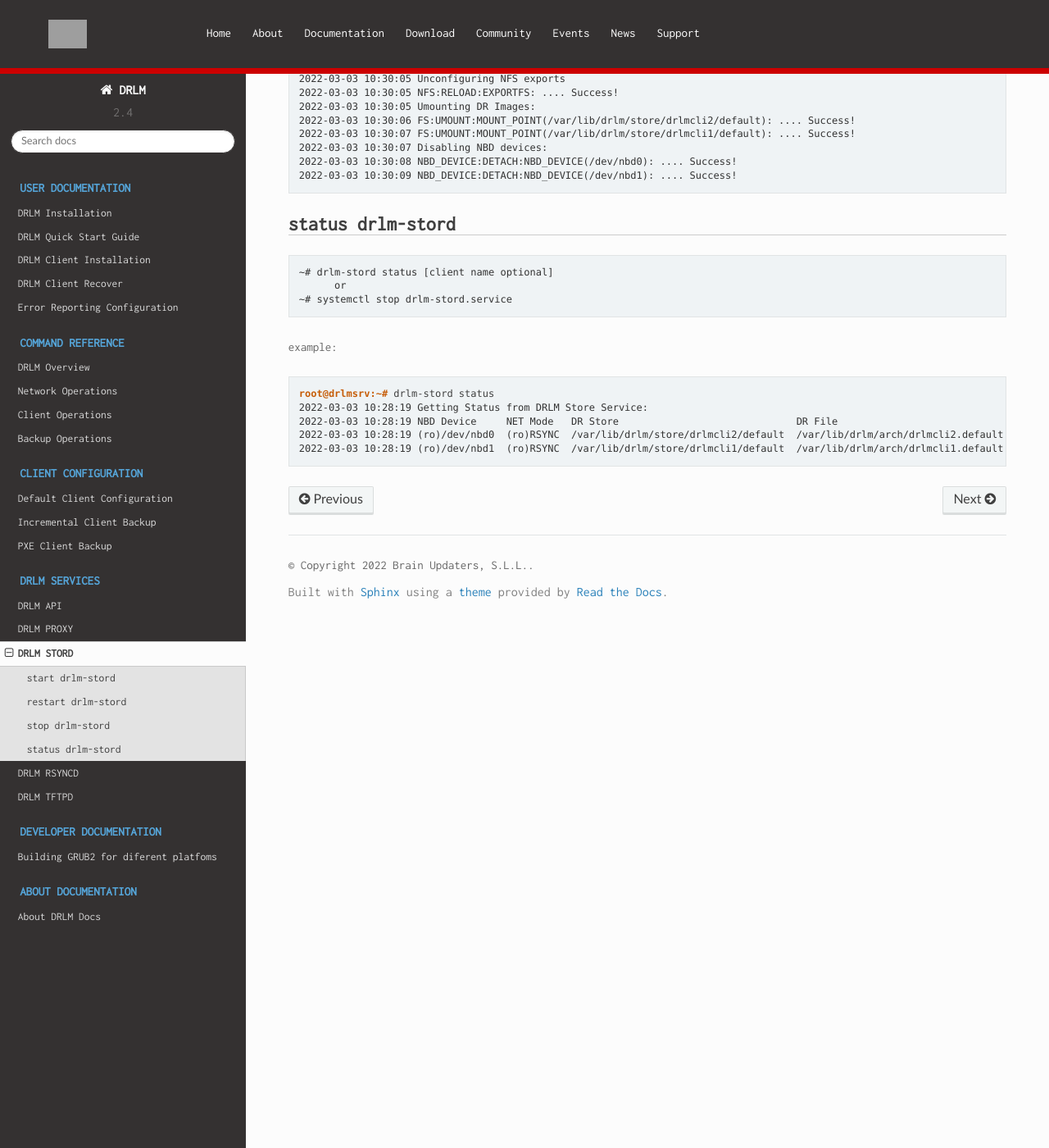
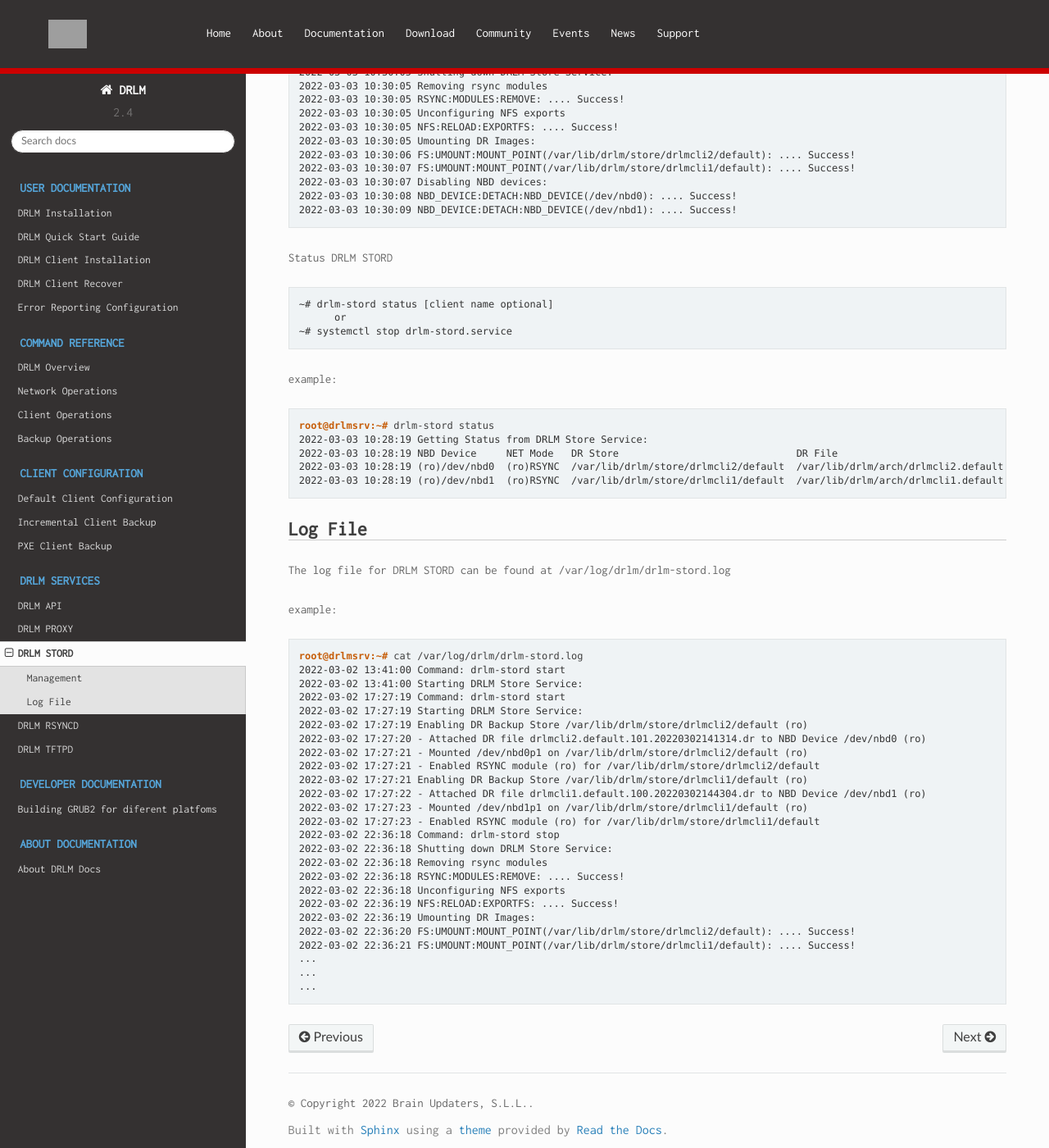
Before and after one commit to brainupdaters/drlm-docs, a Sphinx documentation site: the page built from docs/source/drlm_stord.rst, in a window 1280 px wide and 1400 px high, scrolled down 1074 px. Shown: the whole window at 82% size. Built offline with Sphinx 7.4.7 and the Read the Docs theme 2.0.0, drawn with Linux system fonts in a browser that asks for light colours; some web fonts are replaced; some of the changed text lies outside the part shown; grey boxes are pictures that could not be loaded.

Commit message:
drlm logs docu

```diff
--- a/docs/source/drlm_api.rst
+++ b/docs/source/drlm_api.rst
@@ -92,3 +92,6 @@ example:
   2022/03/02 14:13:07 drlm-api.go:82: 192.168.123.41:52542 PUT /clients/drlmcli1/log/mkbackup/20220302141307
   2022/03/02 14:13:17 drlm-api.go:82: 192.168.123.159:37120 GET /clients/drlmcli2/config
   2022/03/02 14:13:17 drlm-api.go:82: 192.168.123.159:37122 PUT /clients/drlmcli2/log/mkbackup/20220302141317
+  ...
+  ...
+  ...
--- a/docs/source/drlm_stord.rst
+++ b/docs/source/drlm_stord.rst
@@ -3,9 +3,10 @@ DRLM STORD
 
 DRLM Store manager is the service that manages which backups should be enabled according to the DRLM database in case of server restart.
 
+Management
+~~~~~~~~~~
 
-start drlm-stord
-----------------
+Start DRLM STORD
 
 .. code-block:: console
 
@@ -28,8 +29,7 @@ example:
   2022-03-03 10:30:45 - Mounted /dev/nbd1p1 on /var/lib/drlm/store/drlmcli1/default (ro)
   2022-03-03 10:30:45 - Enabled RSYNC module (ro) for /var/lib/drlm/store/drlmcli1/default
 
-restart drlm-stord
-------------------
+Restart DRLM STORD
 
 .. code-block:: console
 
@@ -37,8 +37,7 @@ restart drlm-stord
         or
   ~# systemctl restart drlm-stord.service
 
-stop drlm-stord
-----------------
+Stop DRLM STORD
 
 .. code-block:: console
 
@@ -63,9 +62,7 @@ example:
   2022-03-03 10:30:08 NBD_DEVICE:DETACH:NBD_DEVICE(/dev/nbd0): .... Success!
   2022-03-03 10:30:09 NBD_DEVICE:DETACH:NBD_DEVICE(/dev/nbd1): .... Success!
 
-
-status drlm-stord
-----------------
+Status DRLM STORD
 
 .. code-block:: console
 
@@ -82,3 +79,39 @@ example:
   2022-03-03 10:28:19 NBD Device     NET Mode   DR Store                              DR File
   2022-03-03 10:28:19 (ro)/dev/nbd0  (ro)RSYNC  /var/lib/drlm/store/drlmcli2/default  /var/lib/drlm/arch/drlmcli2.default.101.20220302141314.dr
   2022-03-03 10:28:19 (ro)/dev/nbd1  (ro)RSYNC  /var/lib/drlm/store/drlmcli1/default  /var/lib/drlm/arch/drlmcli1.default.100.20220302221304.dr
+
+
+Log File
+~~~~~~~~
+
+The log file for DRLM STORD can be found at /var/log/drlm/drlm-stord.log
+
+example:
+
+.. code-block:: console
+
+  root@drlmsrv:~# cat /var/log/drlm/drlm-stord.log
+  2022-03-02 13:41:00 Command: drlm-stord start
+  2022-03-02 13:41:00 Starting DRLM Store Service:
+  2022-03-02 17:27:19 Command: drlm-stord start
+  2022-03-02 17:27:19 Starting DRLM Store Service:
+  2022-03-02 17:27:19 Enabling DR Backup Store /var/lib/drlm/store/drlmcli2/default (ro)
+  2022-03-02 17:27:20 - Attached DR file drlmcli2.default.101.20220302141314.dr to NBD Device /dev/nbd0 (ro)
+  2022-03-02 17:27:21 - Mounted /dev/nbd0p1 on /var/lib/drlm/store/drlmcli2/default (ro)
+  2022-03-02 17:27:21 - Enabled RSYNC module (ro) for /var/lib/drlm/store/drlmcli2/default
+  2022-03-02 17:27:21 Enabling DR Backup Store /var/lib/drlm/store/drlmcli1/default (ro)
+  2022-03-02 17:27:22 - Attached DR file drlmcli1.default.100.20220302144304.dr to NBD Device /dev/nbd1 (ro)
+  2022-03-02 17:27:23 - Mounted /dev/nbd1p1 on /var/lib/drlm/store/drlmcli1/default (ro)
+  2022-03-02 17:27:23 - Enabled RSYNC module (ro) for /var/lib/drlm/store/drlmcli1/default
+  2022-03-02 22:36:18 Command: drlm-stord stop
+  2022-03-02 22:36:18 Shutting down DRLM Store Service:
+  2022-03-02 22:36:18 Removing rsync modules
+  2022-03-02 22:36:18 RSYNC:MODULES:REMOVE: .... Success!
+  2022-03-02 22:36:18 Unconfiguring NFS exports
+  2022-03-02 22:36:19 NFS:RELOAD:EXPORTFS: .... Success!
+  2022-03-02 22:36:19 Umounting DR Images:
+  2022-03-02 22:36:20 FS:UMOUNT:MOUNT_POINT(/var/lib/drlm/store/drlmcli2/default): .... Success!
+  2022-03-02 22:36:21 FS:UMOUNT:MOUNT_POINT(/var/lib/drlm/store/drlmcli1/default): .... Success!
+  ...
+  ...
+  ...
```
Also changed, not shown: docs/source/drlm_proxy.rst (+26 -0 lines), docs/source/drlm_rsyncd.rst (+57 -0 lines), docs/source/drlm_tftpd.rst (+21 -0 lines).
